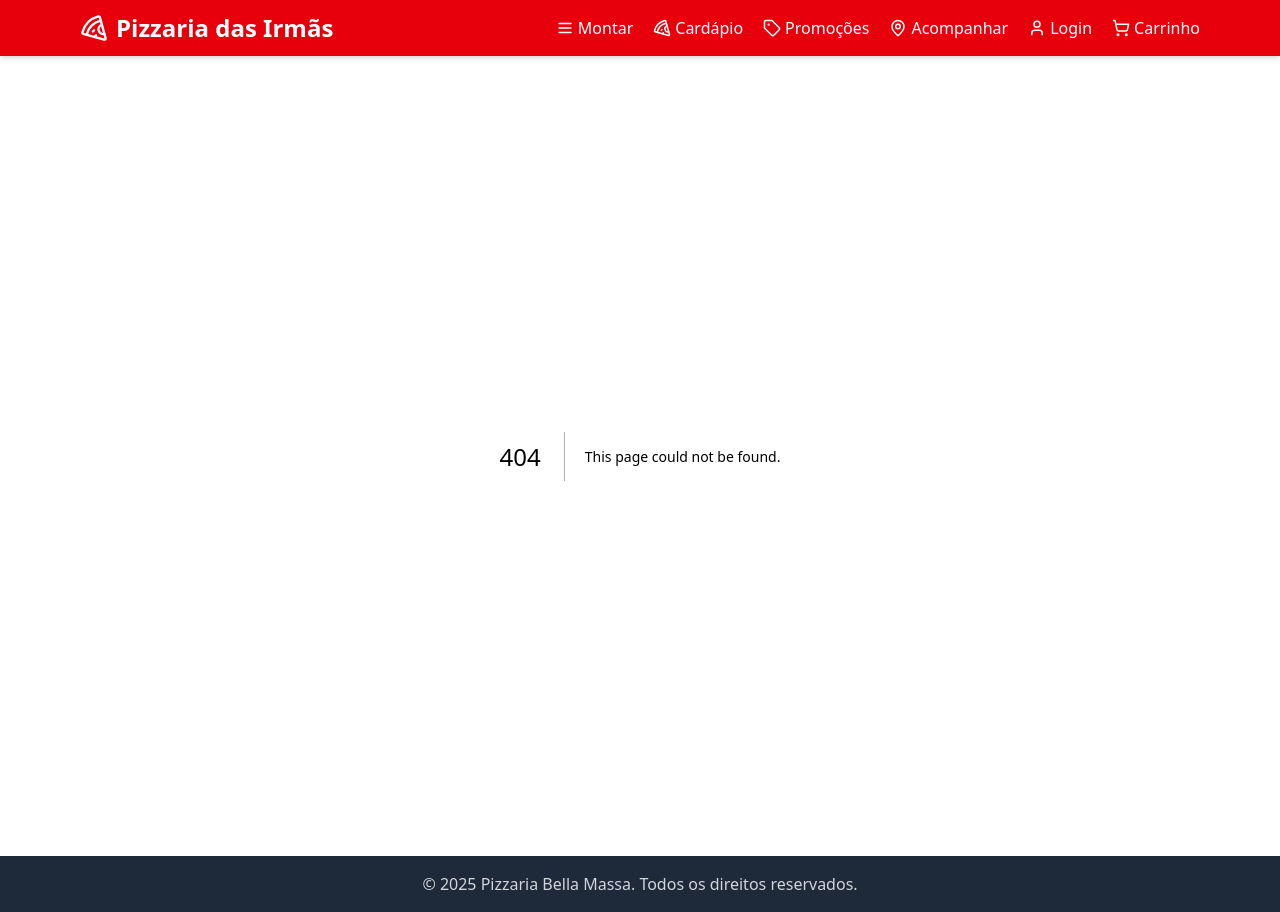
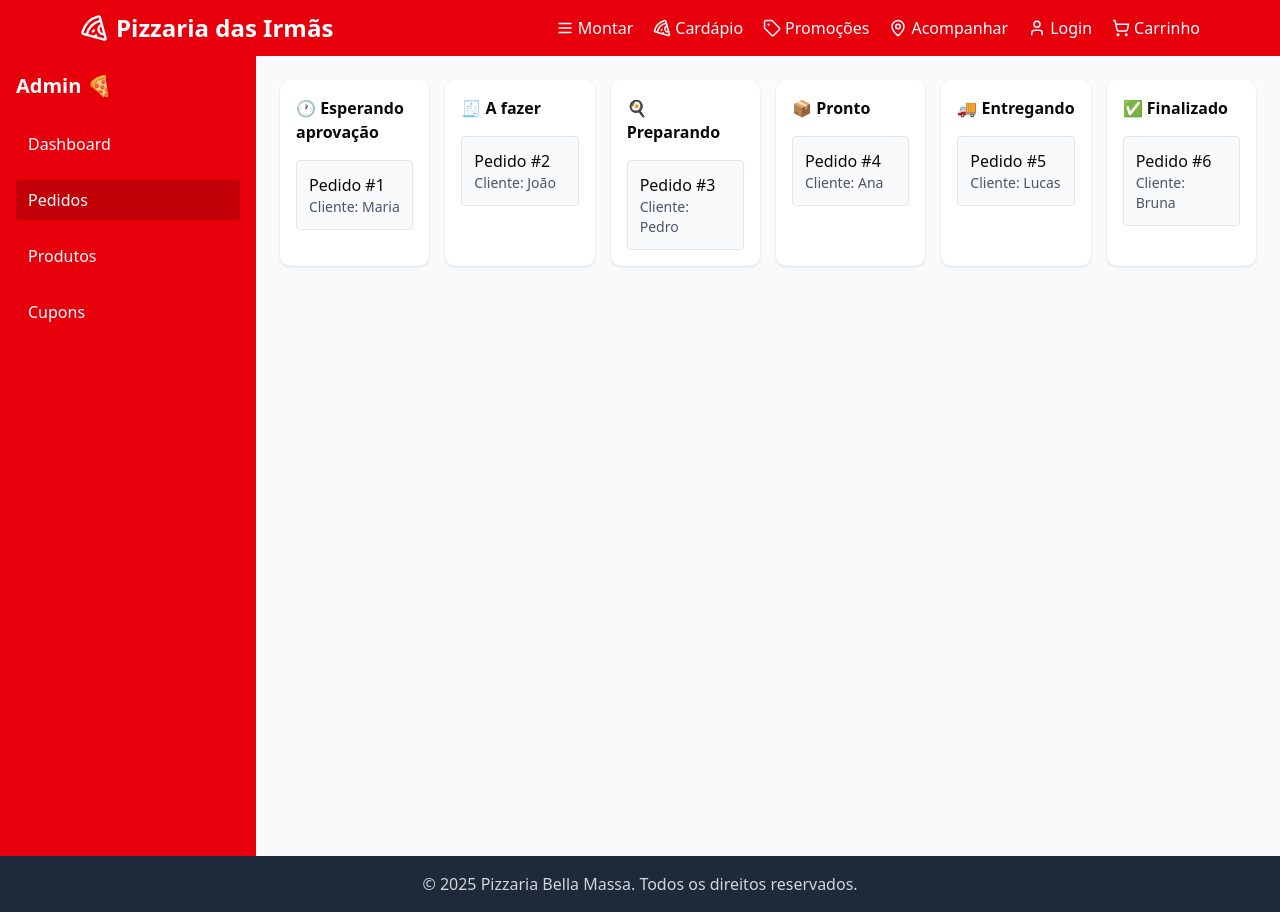
Before and after one commit to Davi64Lima/pizzaria-front, a Next.js app: page /orders in a window 1280 px wide. Before the commit this address had no page. Built offline with nearby package versions, Linux system fonts and the light colour scheme.

Commit message:
feat: add admin dashboard and orders page with mock data and layout

```diff
--- /dev/null
+++ b/src/app/(admin)/dashboard/page.tsx
@@ -0,0 +1,8 @@
+export default function DashboardPage() {
+  return (
+    <div>
+      <h1 className="text-2xl font-bold mb-4">Dashboard</h1>
+      <p>Resumo dos pedidos, faturamento e outros dados aqui.</p>
+    </div>
+  );
+}
--- /dev/null
+++ b/src/app/(admin)/layout.tsx
@@ -0,0 +1,10 @@
+import { AdminSidebar } from "@/components/AdminSidebar";
+
+export default function AdminLayout({ children }: { children: React.ReactNode }) {
+  return (
+    <div className="flex">
+      <AdminSidebar />
+      <main className="flex-1 p-6 bg-gray-50 min-h-screen">{children}</main>
+    </div>
+  );
+}
--- /dev/null
+++ b/src/app/(admin)/orders/page.tsx
@@ -0,0 +1,52 @@
+// app/admin/orders/page.tsx
+"use client";
+
+import React from "react";
+
+const statuses = [
+  { key: "waiting", label: "🕐 Esperando aprovação" },
+  { key: "todo", label: "🧾 A fazer" },
+  { key: "preparing", label: "🍳 Preparando" },
+  { key: "ready", label: "📦 Pronto" },
+  { key: "delivering", label: "🚚 Entregando" },
+  { key: "completed", label: "✅ Finalizado" },
+];
+
+const mockOrders = [
+  { id: "1", client: "Maria", status: "waiting" },
+  { id: "2", client: "João", status: "todo" },
+  { id: "3", client: "Pedro", status: "preparing" },
+  { id: "4", client: "Ana", status: "ready" },
+  { id: "5", client: "Lucas", status: "delivering" },
+  { id: "6", client: "Bruna", status: "completed" },
+];
+
+export default function OrdersPage() {
+  return (
+    <div className="grid grid-cols-6 gap-4">
+      {statuses.map((col) => {
+        const ordersInCol = mockOrders.filter((o) => o.status === col.key);
+        return (
+          <div key={col.key} className="bg-white rounded-lg shadow p-4">
+            <h2 className="font-bold text-md mb-4">{col.label}</h2>
+            <div className="space-y-3">
+              {ordersInCol.length === 0 ? (
+                <p className="text-sm text-gray-400">Nenhum pedido</p>
+              ) : (
+                ordersInCol.map((order) => (
+                  <div
+                    key={order.id}
+                    className="p-3 rounded border bg-gray-50 hover:bg-gray-100 transition"
+                  >
+                    <p className="font-medium">Pedido #{order.id}</p>
+                    <p className="text-sm text-gray-600">Cliente: {order.client}</p>
+                  </div>
+                ))
+              )}
+            </div>
+          </div>
+        );
+      })}
+    </div>
+  );
+}
--- a/src/app/tracker/page.tsx
+++ b/src/app/tracker/page.tsx
@@ -21,10 +21,9 @@ export default function TrackerPage() {
     // Aqui você faria uma chamada à API para buscar o status do pedido
     // usando o 'trackingCode'. Por enquanto, vamos simular.
 
-    // Exemplo de simulação: se o código for '12345' e houver um pedido no contexto, use-o
     if (trackingCode === order.code && order) {
       setOrderStatus('Seu pedido está em preparação!');
-      setFoundOrder(order); // Exibe os detalhes do pedido do contexto
+      setFoundOrder(order);
     } else if (trackingCode) {
       setOrderStatus('Código de pedido não encontrado.');
       setFoundOrder({} as IOrder); // Limpa os detalhes do pedido
--- /dev/null
+++ b/src/components/AdminSidebar.tsx
@@ -0,0 +1,34 @@
+"use client";
+
+import Link from "next/link";
+import { usePathname } from "next/navigation";
+
+const links = [
+  { href: "/dashboard", label: "Dashboard" },
+  { href: "/orders", label: "Pedidos" },
+  { href: "/products", label: "Produtos" },
+  { href: "/coupons", label: "Cupons" },
+];
+
+export function AdminSidebar() {
+  const pathname = usePathname();
+
+  return (
+    <aside className="w-64 bg-red-600 text-white min-h-screen p-4">
+      <h2 className="text-xl font-bold mb-6">Admin 🍕</h2>
+      <nav className="flex flex-col gap-4">
+        {links.map((link) => (
+          <Link
+            key={link.href}
+            href={link.href}
+            className={`px-3 py-2 rounded hover:bg-red-700 ${
+              pathname.startsWith(link.href) ? "bg-red-700" : ""
+            }`}
+          >
+            {link.label}
+          </Link>
+        ))}
+      </nav>
+    </aside>
+  );
+}
```
